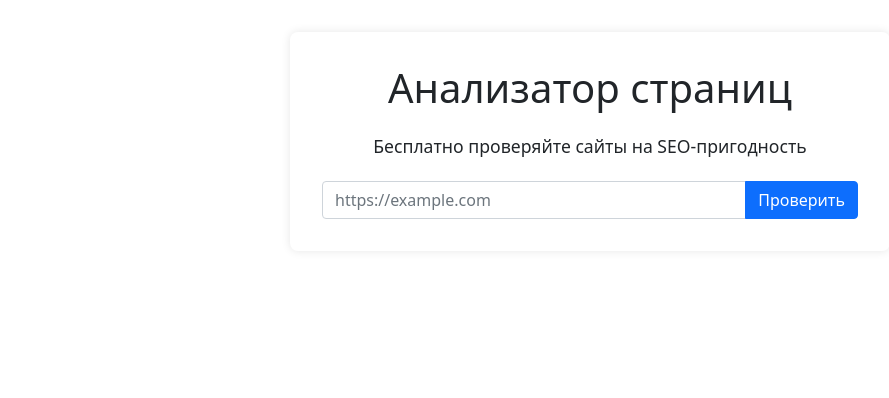
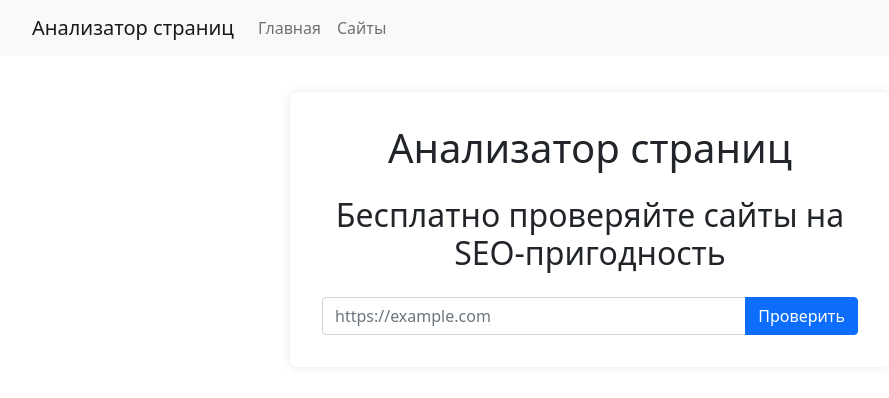
Before and after one commit to kcirfuf/python-project-83, a Flask app: page / in a window 1280 px wide. Shown: the top 398 px of the page, without its empty margins (50-939 px from the left). Run offline with Flask 3, Linux system fonts and the light colour scheme; some libraries are stand-ins or nearby versions.

Commit message:
исправлены файлы подключена база данных создана новая таблица

```diff
--- a/page_analyzer/app.py
+++ b/page_analyzer/app.py
@@ -49,10 +49,10 @@ def url_detail(id):
 @app.route('/urls', methods=['POST'])
 def add_url():
     raw_url = request.form.get('url', '').strip()
-    errors = validate_url(raw_url)
-    if errors:
-        flash(errors['name'], 'danger')
-        return render_template('index.html', url=raw_url, errors=errors), 422
+    error = validate_url(raw_url)  # Изменено на error вместо errors
+    if error:
+        flash(error, 'danger')
+        return render_template('index.html', url=raw_url), 422
 
     parsed_url = urlparse(raw_url)
     normalized_url = f'{parsed_url.scheme}://{parsed_url.netloc}'
@@ -79,11 +79,10 @@ def add_url():
         conn.close()
 
 def validate_url(url):
-    errors = {}
     if not url:
-        errors['name'] = 'URL обязателен'
-    elif len(url) > 255:
-        errors['name'] = 'URL превышает 255 символов'
-    elif not validators.url(url):
-        errors['name'] = 'Некорректный URL'
-    return errors
+        return 'URL обязателен'
+    if len(url) > 255:
+        return 'URL превышает 255 символов'
+    if not validators.url(url):
+        return 'Некорректный URL'
+    return None
--- a/page_analyzer/templates/index.html
+++ b/page_analyzer/templates/index.html
@@ -11,7 +11,7 @@
           <button type="submit" class="btn btn-primary">Проверить</button>
         </div>
         {% if errors %}
-          <div class="alert alert-danger mt-2">{{ errors.name }}</div>
+          <div class="alert alert-danger mt-2">{{ errors }}</div>
         {% endif %}
         {% for category, message in get_flashed_messages(with_categories=True) %}
           <div class="alert alert-{{ category }} mt-2">{{ message }}</div>
--- a/page_analyzer/templates/layout.html
+++ b/page_analyzer/templates/layout.html
@@ -7,6 +7,9 @@
   <link href="https://cdn.jsdelivr.net/npm/bootstrap@5.1.3/dist/css/bootstrap.min.css" rel="stylesheet">
   <script src="https://cdn.jsdelivr.net/npm/bootstrap@5.1.3/dist/js/bootstrap.bundle.min.js"></script>
   <style>
+    body {
+      padding-top: 60px;
+    }
     .centered-container {
       max-width: 600px;
       margin: 2rem auto;
@@ -14,18 +17,31 @@
       border-radius: 8px;
       box-shadow: 0 0 10px rgba(0,0,0,0.1);
     }
-    .subheader {
-      font-size: 1.1rem;
-      white-space: nowrap;
-    }
-    @media (max-width: 576px) {
-      .subheader {
-        font-size: 0.9rem;
-      }
-    }
   </style>
 </head>
 <body>
-  {% block content %}{% endblock %}
+  <!-- Добавленная навигационная панель -->
+  <nav class="navbar navbar-expand-lg navbar-light bg-light fixed-top">
+    <div class="container">
+      <a class="navbar-brand" href="{{ url_for('index') }}">Анализатор страниц</a>
+      <button class="navbar-toggler" type="button" data-bs-toggle="collapse" data-bs-target="#navbarNav">
+        <span class="navbar-toggler-icon"></span>
+      </button>
+      <div class="collapse navbar-collapse" id="navbarNav">
+        <ul class="navbar-nav">
+          <li class="nav-item">
+            <a class="nav-link" href="{{ url_for('index') }}">Главная</a>
+          </li>
+          <li class="nav-item">
+            <a class="nav-link" href="{{ url_for('urls') }}">Сайты</a>
+          </li>
+        </ul>
+      </div>
+    </div>
+  </nav>
+
+  <div class="container">
+    {% block content %}{% endblock %}
+  </div>
 </body>
 </html>
```
Also changed, not shown: page_analyzer/database.sql (+11 -0 lines).
